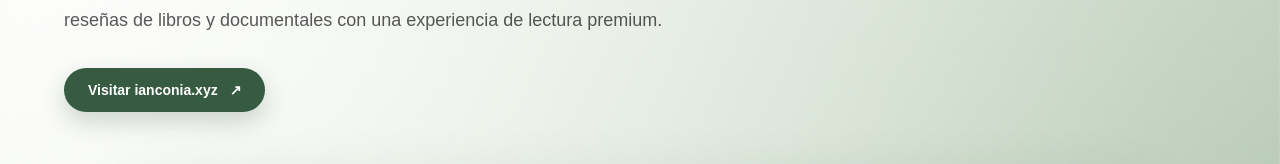
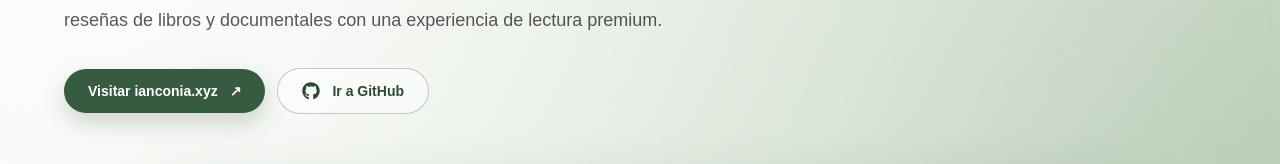
Before and after one commit to IanT1112/portafolio, a Next.js app: page /proyectos/blog-personal in a window 1280 px wide. Shown: the part 313-477 px from the top of the page. Built offline with nearby package versions, Linux system fonts and the light colour scheme.

Commit message:
feat: se añade botón de github en blog personal

```diff
--- a/src/app/proyectos/blog-personal/page.js
+++ b/src/app/proyectos/blog-personal/page.js
@@ -1,4 +1,7 @@
 import Link from "next/link";
+import { FaGithub } from "react-icons/fa";
+
+const githubUrl = "https://github.com/IanT1112/blog-personal";
 
 const stack = [
   {
@@ -124,6 +127,7 @@ export default function BlogPersonal() {
             </p>
           </div>
 
+          <div className="flex flex-wrap items-center gap-3">
             <a
               href="https://www.ianconia.xyz"
               target="_blank"
@@ -132,6 +136,16 @@ export default function BlogPersonal() {
             >
               Visitar ianconia.xyz <span aria-hidden="true">↗</span>
             </a>
+            <a
+              href={githubUrl}
+              target="_blank"
+              rel="noopener noreferrer"
+              className="inline-flex items-center gap-3 rounded-full border border-[#365b40]/30 bg-white/50 px-6 py-3 text-sm font-bold text-[#294b33] backdrop-blur-sm transition hover:-translate-y-0.5 hover:bg-white/80"
+              aria-label="Ir al repositorio de IANCONIA en GitHub"
+            >
+              <FaGithub className="text-lg" aria-hidden="true" /> Ir a GitHub
+            </a>
+          </div>
         </header>
 
         <section className="mx-auto mb-24 max-w-5xl" aria-label="Vista en vivo del proyecto">
```
Lines whose indentation alone changed are shown as unchanged.
